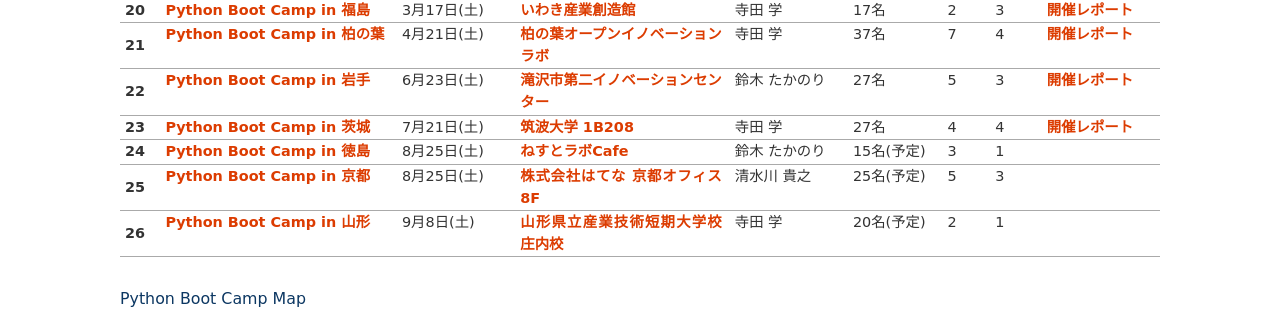
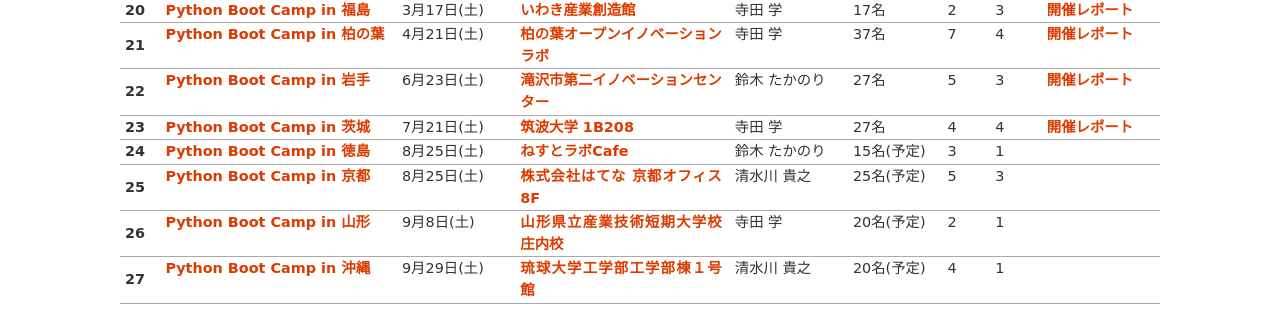
Before and after one commit to pyconjp/www.pycon.jp, a Sphinx documentation site: the page built from source/support/bootcamp.rst, in a window 1280 px wide and 900 px high, scrolled down 2423 px, cut to the strip 0-323 px from the top of the window. Built offline with Sphinx 7.4.7, drawn with Linux system fonts in a browser that asks for light colours.

Commit message:
add pycamp okinawa

```diff
--- a/source/support/bootcamp.rst
+++ b/source/support/bootcamp.rst
@@ -354,6 +354,15 @@
      - 2
      - 1
      -
+   * - 27
+     - `Python Boot Camp in 沖縄 <https://pyconjp.connpass.com/event/96844/>`_
+     - 9月29日(土)
+     - `琉球大学工学部工学部棟１号館 <https://ie.u-ryukyu.ac.jp/>`_
+     - 清水川 貴之
+     - 20名(予定)
+     - 4
+     - 1
+     -
 
 Python Boot Camp Map
 --------------------
```
